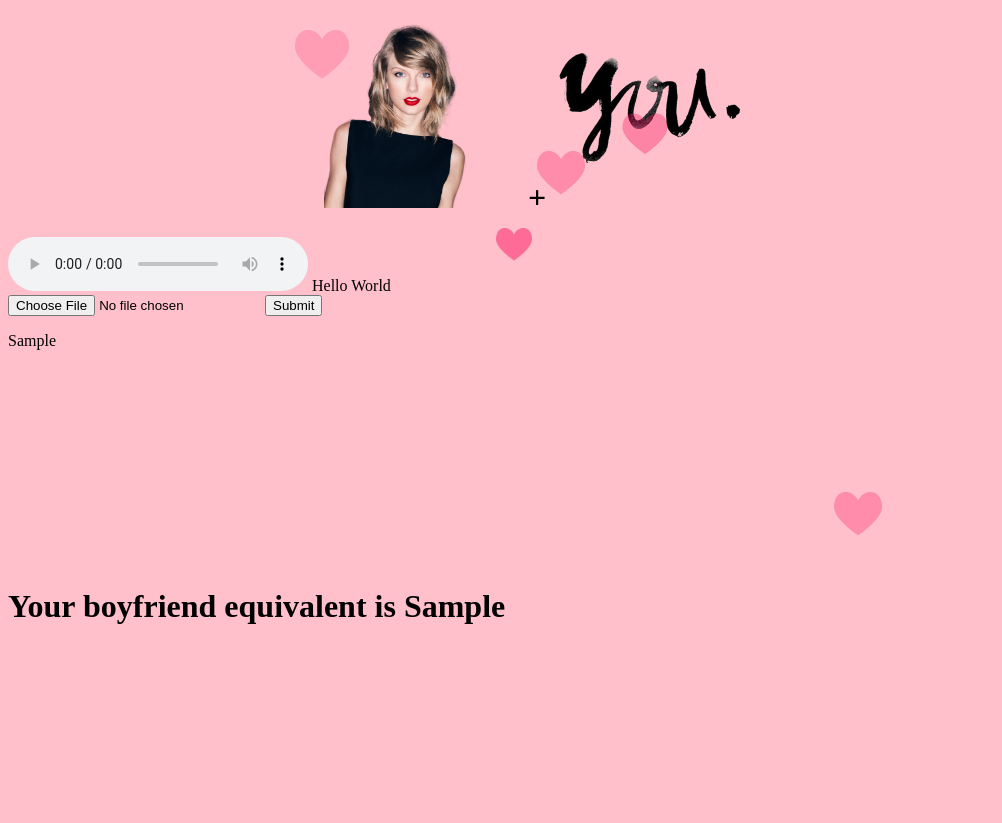
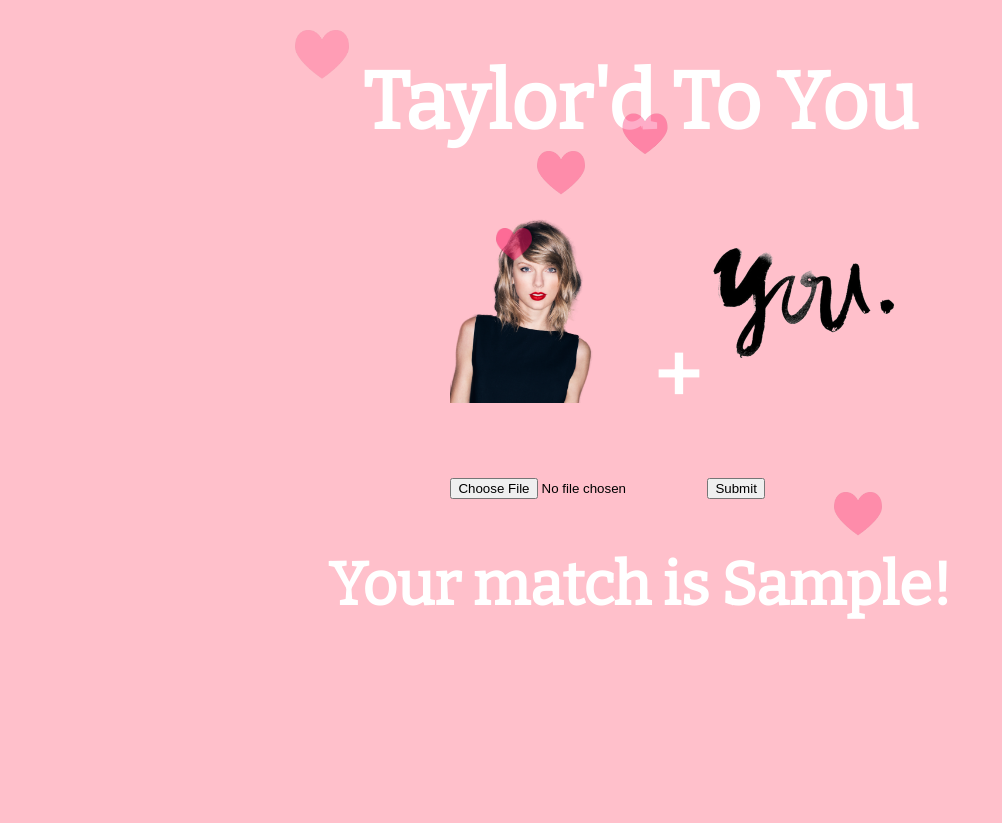
Before and after one commit to Rachel-S-Platt/TaylorSwift, a Flask app: template templates/index.html in a window 1280 px wide. Shown: the top 823 px of the page, without its empty margins (0-1002 px from the left). Before the commit the page ends 624 px from the top, so only its background shows below. Run offline with Flask 2, Linux system fonts and the light colour scheme; the template is opened without the code that fills it: most values are stand-ins (such as "Sample title", 1, 10 or a date in 2020); parts of the project's set-up code (start-up, migrations or seed data) failed here and were passed over.

Commit message:
Made some style changes

```diff
--- a/app.py
+++ b/app.py
@@ -79,35 +79,22 @@ y_conv = full_layer(full1_drop, 8)
 
 saver = tf.train.Saver()
 
+sess = tf.Session()
+sess.run(tf.global_variables_initializer())
+saver.restore(sess, SESS_PATH)
+
 def run_the_code(pass_x):
-    with tf.Session() as sess:
-        # print(pass_x.shape)
-        #
-        # print(tf.global_variables())
-        sess.run(tf.global_variables_initializer())
+    array = sess.run(y_conv, feed_dict={x: pass_x, keep_prob: 1.0})
+    array = array[0]
+    results = sorted(zip(array, BF_DIRECTORIES), reverse=True)[:3]
+    mean = np.sum(np.absolute(array))
+    max_val = np.max(array)
+    # print(max_val)
+    print(results[0][1] + ": " + str(results[0][0] / mean))
+    print(results[1][1] + ": " + str(results[1][0] / mean))
+    print(results[2][1] + ": " + str(results[2][0] / mean))
 
-        # saver = tf.train.import_meta_graph(META_PATH)
-        saver.restore(sess, SESS_PATH)
-        # print("\n\n")
-        # print(tf.global_variables())
-        # print(sess.run('weight:0'))
-
-
-
-        # w1 = tf.get_default_graph().get_tensor_by_name("weight:0")
-        # print(w1)
-
-        array = sess.run(y_conv, feed_dict={x: pass_x, keep_prob: 1.0})
-        array = array[0]
-        results = sorted(zip(array, BF_DIRECTORIES), reverse=True)[:3]
-        mean = np.sum(np.absolute(array))
-        max_val = np.max(array)
-        # print(max_val)
-        print(results[0][1] + ": " + str(results[0][0] / mean))
-        print(results[1][1] + ": " + str(results[1][0] / mean))
-        print(results[2][1] + ": " + str(results[2][0] / mean))
-
-        return results
+    return results
 
 
 
@@ -141,7 +128,6 @@ def upload():
     print(os.listdir(music_dir))
     song_to_play = -1
     music_files = [f for f in os.listdir(music_dir) if f.endswith('mp3')]
-    music_files_number = len(music_files)
     boyfriend_result = ""
     print(music_files)
     if request.method == 'POST' and 'photo' in request.files:
@@ -156,11 +142,11 @@ def upload():
         results = run_the_code(pass_x)
 
         boyfriend_result = results[0][1]
-        music_files_number = song_map[boyfriend_result]
+        song_to_play = song_map[boyfriend_result]
         print(results)
 
         # return filename
-    return render_template('index.html', music_files = music_files, music_files_number = music_files_number, boyfriend_result=boyfriend_result)
+    return render_template('index.html', boyfriend_result=boyfriend_result, song_to_play=song_to_play)
 
 @app.route('/<string:page_name>/')
 def render_static(page_name):
--- a/static/styles.css
+++ b/static/styles.css
@@ -2,6 +2,36 @@ body{
 background-color: pink;
 }
 
+h1 {
+  font-family: 'Bitter', serif;
+  font-size: 80px;
+  color: white;
+  text-align: center;
+}
+
+h2{
+  font-family: 'Bitter', serif;
+  font-size: 60px;
+  color: white;
+  text-align: center;
+}
+
+.center_this {
+  display: block;
+  margin-left: 35%;
+  margin-right: auto;
+  width: 27%;
+}
+
+.button {
+  background-color: white;
+  font-family: 'Bitter', serif;
+  font-size: 18px;
+  padding: 15px;
+  color: lightgray;
+  border: 2px solid lightgray;
+  border-radius: 20px;
+}
 
 html,
 body,
@@ -43,9 +73,10 @@ body { overflow: hidden }
 
 div.introcontainer {
    display: block;
-   margin-left: auto;
+   /* margin-left: auto; */
    margin-right: auto;
-   width: 50%;
+   width: 37%;
+   margin-left: 35%;
 }
 
 
--- a/templates/index.html
+++ b/templates/index.html
@@ -3,30 +3,29 @@
 
 <html>
 <head>
+<link href="https://fonts.googleapis.com/css?family=Bitter" rel="stylesheet">
 <link rel="stylesheet" href="styles.css">
 <link rel= "stylesheet" type= "text/css" href= "{{ url_for('static',filename='styles.css') }}">
 
 <title>Hello World Template</title>
 </head>
 <body>
+  <h1>Taylor'd To You</h1>
     <div class="introcontainer">
     <div class="taylor inline"></div>
     <h1 class="inline">+</h1>
     <div class="introimg inline"></div>
     </div>
-    {% if boyfriend_result != "" and music_files_number != -1%}
-      <audio controls autoplay>
-                  <source src="static/music/{{ music_files[music_files_number] }}" type="audio/mp3">
-                  Your browser does not support this audio format.
-      </audio>
+    <div class="center_this">
+
+
+      <form method=POST enctype=multipart/form-data action="{{ url_for('upload') }}">
+      <input type=file name=photo>
+      <input type="submit">
+    </div>
+    {% if boyfriend_result != "" %}
+      <h2>Your match is {{ boyfriend_result }}!</h2>
     {% endif %}
-
-Hello World
-    <form method=POST enctype=multipart/form-data action="{{ url_for('upload') }}">
-    <input type=file name=photo>
-    <input type="submit">
-<p>{{ str1 }}</p>
-
     <div id="hearts">
         <div class="heart x1"></div>
         <div class="heart x2"></div>
@@ -34,8 +33,9 @@ Hello World
         <div class="heart x4"></div>
         <div class="heart x5"></div>
 </div>
-{% if boyfriend_result != "" %}
-  <h1>Your boyfriend equivalent is {{ boyfriend_result }}</h1>
-{% endif %}
+
+
+
+
 </body>
 </html>
```
Also changed, not shown: Crop.jpg (added), static/img/Alex.jpg (deleted), static/img/Alex_1.jpg (deleted), static/img/Alex_2.jpg (deleted), static/img/Alex_3.jpg (deleted), static/img/Alex_4.jpg (deleted), static/img/Alex_5.jpg (deleted), static/img/Alex_6.jpg (deleted), static/img/Alex_7.jpg (deleted), static/img/Alex_8.jpg (deleted), static/img/TesterImage.jpg (deleted), static/img/goatfunnyyy.jpeg (deleted).
